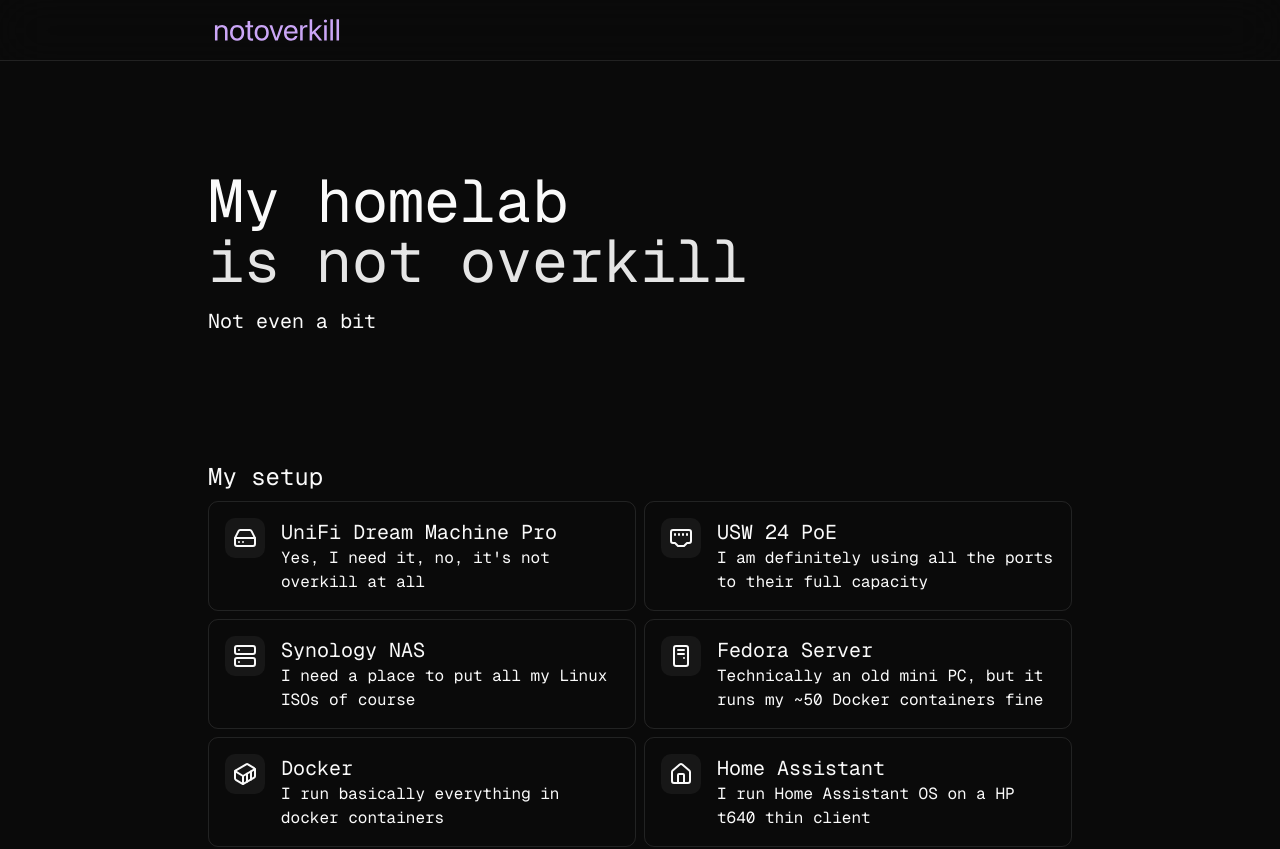
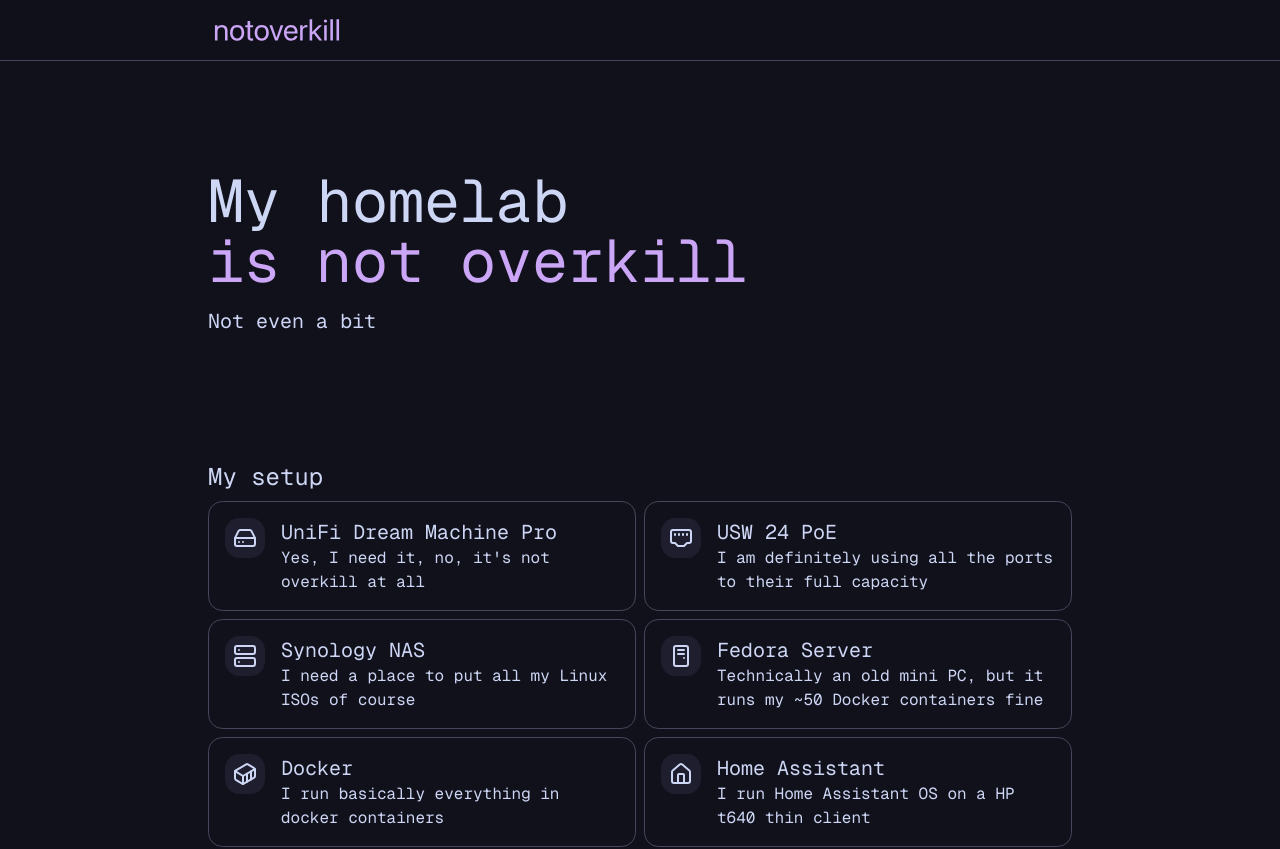
Before and after one commit to Inglan/notoverkill.com, a Next.js app: page / in a window 1280 px wide. Shown: the top 849 px of the page. Built offline with nearby package versions, Linux system fonts and the light colour scheme.

Commit message:
BRING BACK CATPPUCCIN

```diff
--- a/app/globals.css
+++ b/app/globals.css
@@ -47,38 +47,66 @@
 }
 
 :root {
-    --background: oklch(0.145 0 0);
-    --foreground: oklch(0.985 0 0);
-    --card: oklch(0.205 0 0);
-    --card-foreground: oklch(0.985 0 0);
-    --popover: oklch(0.205 0 0);
-    --popover-foreground: oklch(0.985 0 0);
-    --primary: oklch(0.922 0 0);
-    --primary-foreground: oklch(0.205 0 0);
-    --secondary: oklch(0.269 0 0);
-    --secondary-foreground: oklch(0.985 0 0);
-    --muted: oklch(0.269 0 0);
-    --muted-foreground: oklch(0.708 0 0);
-    --accent: oklch(0.269 0 0);
-    --accent-foreground: oklch(0.985 0 0);
-    --destructive: oklch(0.704 0.191 22.216);
-    --border: oklch(1 0 0 / 10%);
-    --input: oklch(1 0 0 / 15%);
-    --ring: oklch(0.556 0 0);
-    --chart-1: oklch(0.488 0.243 264.376);
-    --chart-2: oklch(0.696 0.17 162.48);
-    --chart-3: oklch(0.769 0.188 70.08);
-    --chart-4: oklch(0.627 0.265 303.9);
-    --chart-5: oklch(0.645 0.246 16.439);
-    --sidebar: oklch(0.205 0 0);
-    --sidebar-foreground: oklch(0.985 0 0);
-    --sidebar-primary: oklch(0.488 0.243 264.376);
-    --sidebar-primary-foreground: oklch(0.985 0 0);
-    --sidebar-accent: oklch(0.269 0 0);
-    --sidebar-accent-foreground: oklch(0.985 0 0);
-    --sidebar-border: oklch(1 0 0 / 10%);
-    --sidebar-ring: oklch(0.556 0 0);
-    --radius: 0.625rem;
+    --background: oklch(0.1828 0.0204 284.2039);
+    --foreground: oklch(0.8787 0.0426 272.2767);
+    --card: oklch(0.2429 0.0304 283.911);
+    --card-foreground: oklch(0.8787 0.0426 272.2767);
+    --popover: oklch(0.2429 0.0304 283.911);
+    --popover-foreground: oklch(0.8787 0.0426 272.2767);
+    --primary: oklch(0.7871 0.1187 304.7693);
+    --primary-foreground: oklch(0.2429 0.0304 283.911);
+    --secondary: oklch(0.324 0.0319 281.9784);
+    --secondary-foreground: oklch(0.8787 0.0426 272.2767);
+    --muted: oklch(0.324 0.0319 281.9784);
+    --muted-foreground: oklch(0.8168 0.0403 272.8622);
+    --accent: oklch(0.324 0.0319 281.9784);
+    --accent-foreground: oklch(0.8787 0.0426 272.2767);
+    --destructive: oklch(0.7556 0.1297 2.7642);
+    --destructive-foreground: oklch(0.2155 0.0254 284.0647);
+    --border: oklch(0.4037 0.032 280.152);
+    --input: oklch(0.4037 0.032 280.152);
+    --ring: oklch(0.8787 0.0426 272.2767);
+    --chart-1: oklch(0.7556 0.1297 2.7642);
+    --chart-2: oklch(0.8585 0.0792 182.7495);
+    --chart-3: oklch(0.7664 0.1113 259.885);
+    --chart-4: oklch(0.9193 0.0704 86.5281);
+    --chart-5: oklch(0.8583 0.1086 142.3382);
+    --sidebar: oklch(0.2429 0.0304 283.911);
+    --sidebar-foreground: oklch(0.8787 0.0426 272.2767);
+    --sidebar-primary: oklch(0.7871 0.1187 304.7693);
+    --sidebar-primary-foreground: oklch(0.2429 0.0304 283.911);
+    --sidebar-accent: oklch(0.2429 0.0304 283.911);
+    --sidebar-accent-foreground: oklch(0.8787 0.0426 272.2767);
+    --sidebar-border: oklch(0.4037 0.032 280.152);
+    --sidebar-ring: oklch(0.7871 0.1187 304.7693);
+    --font-sans: Geist Mono, monospace;
+    --font-serif: ui-serif, Georgia, Cambria, "Times New Roman", Times, serif;
+    --font-mono: Geist Mono, monospace;
+    --radius: 0.9rem;
+    --shadow-x: 0px;
+    --shadow-y: 4px;
+    --shadow-blur: 6px;
+    --shadow-spread: 0px;
+    --shadow-opacity: 0.12;
+    --shadow-color: #000000;
+    --shadow-2xs: 0px 4px 6px 0px hsl(0 0% 0% / 0.06);
+    --shadow-xs: 0px 4px 6px 0px hsl(0 0% 0% / 0.06);
+    --shadow-sm:
+        0px 4px 6px 0px hsl(0 0% 0% / 0.12),
+        0px 1px 2px -1px hsl(0 0% 0% / 0.12);
+    --shadow:
+        0px 4px 6px 0px hsl(0 0% 0% / 0.12),
+        0px 1px 2px -1px hsl(0 0% 0% / 0.12);
+    --shadow-md:
+        0px 4px 6px 0px hsl(0 0% 0% / 0.12),
+        0px 2px 4px -1px hsl(0 0% 0% / 0.12);
+    --shadow-lg:
+        0px 4px 6px 0px hsl(0 0% 0% / 0.12),
+        0px 4px 6px -1px hsl(0 0% 0% / 0.12);
+    --shadow-xl:
+        0px 4px 6px 0px hsl(0 0% 0% / 0.12),
+        0px 8px 10px -1px hsl(0 0% 0% / 0.12);
+    --shadow-2xl: 0px 4px 6px 0px hsl(0 0% 0% / 0.3);
 }
 
 @layer base {
```
